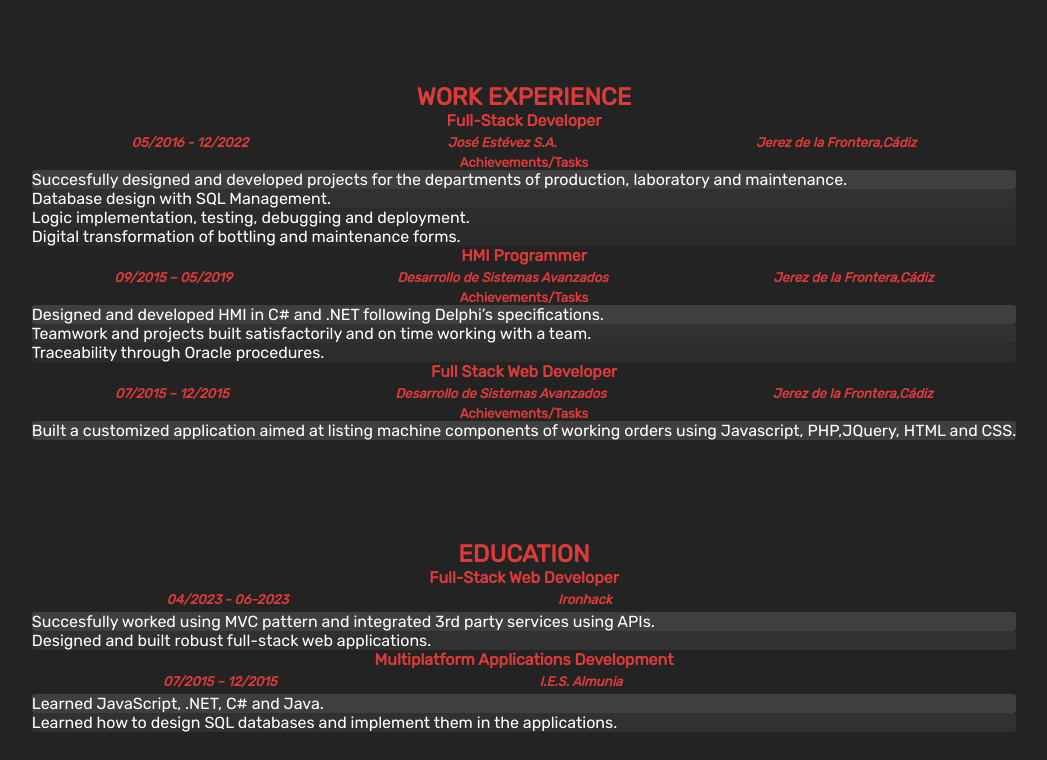
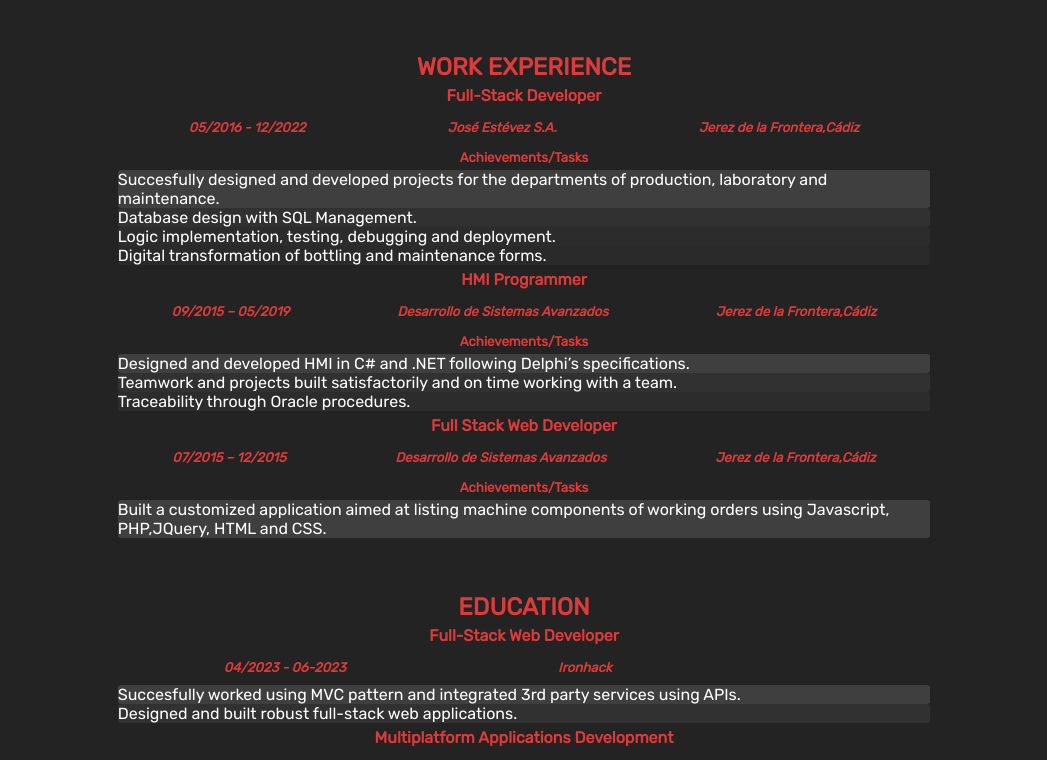
Before and after one commit to fagarmartin/my-web, a React (Vite) app: page / in a window 1280 px wide. Shown: the part 1120-1880 px from the top of the page, without its empty margins (116-1163 px from the left). Built offline with nearby package versions, Linux system fonts and the light colour scheme.

Commit message:
change width education

```diff
--- a/src/App.css
+++ b/src/App.css
@@ -4,7 +4,7 @@
   box-sizing: border-box;
 }
 section{
-  margin-bottom: 100px;
+  margin-bottom: 50px;
 }
 .App {
   text-align: center;
--- a/src/index.css
+++ b/src/index.css
@@ -25,7 +25,7 @@ h4,
 h5,
 h6 {
   padding: 0;
-  margin: 0;
+  margin:5px 0;
   color: rgb(219, 59, 59);
 }
 
@@ -53,25 +53,40 @@ a {
   justify-content: center;
   padding: 0 15px;
 }
+/* EDUCATION*/
+.education{
+  width: 100%;
+}
+/* EXPERIENCE*/
+.my-experience{
+  display: flex;
+  flex-direction: column;
+  align-items: center;
+  width: 65%;
 
-/* EXPERIENCE*/
+}
+
 .info-details {
   display: flex;
   justify-content: space-around;
+  border-radius: 3px;
+  width: 100%;
 }
 .info-details h5 {
   padding: 5px 15px;
   font-style: italic;
+
 }
 .achievements-tasks {
   display: flex;
   flex-direction: column;
   align-items: flex-start;
-  list-style: inside;
+
+  width: 100%;
+
 }
 .achievements-tasks li {
   width: 100%;
-
   text-align: left;
   border-radius: 3px;
 }
@@ -117,13 +132,14 @@ header {
   font-size: 2em;
 }
 @media only screen and (max-width: 600px) {
-  .header-container {
-    width: 80%;
+  .header-container,.my-experience {
+    width: 90%;
   }
   .title-name {
     font-size: 18vw;
     padding: 0 50px;
   }
+
 }
 .header-container p {
   line-height: 30pt;
```
